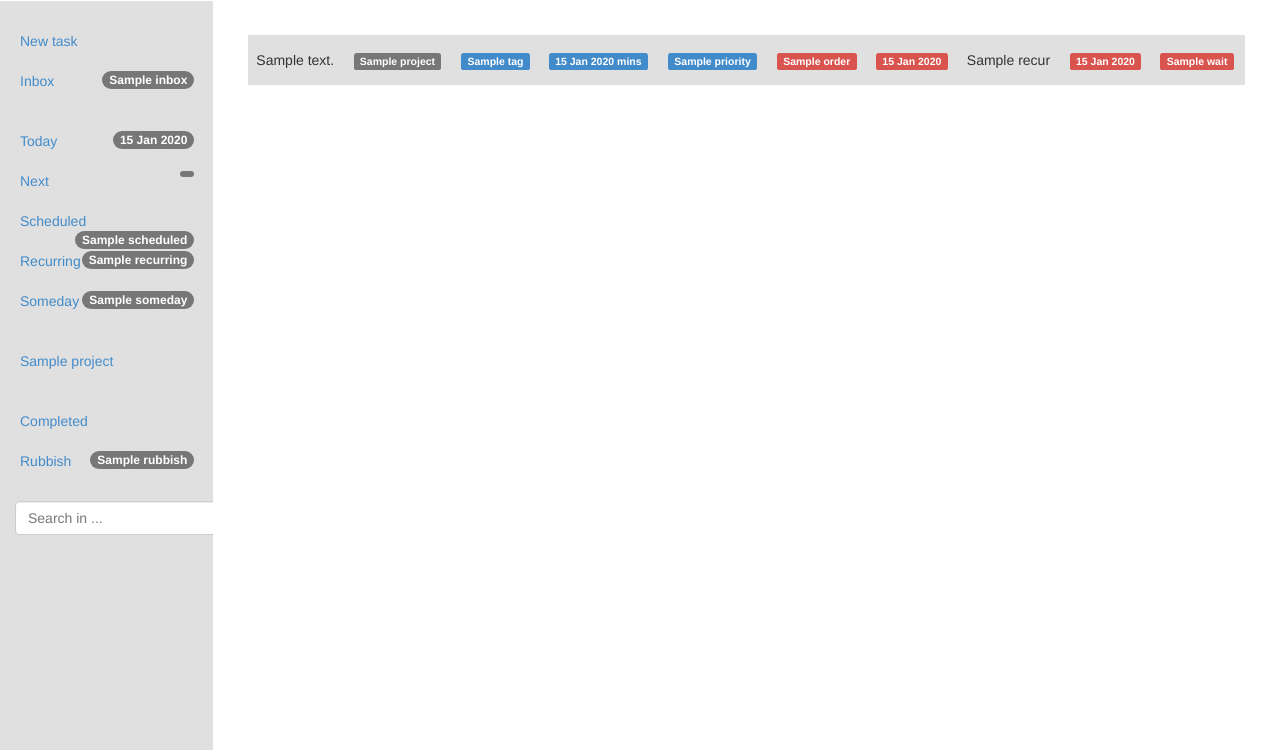
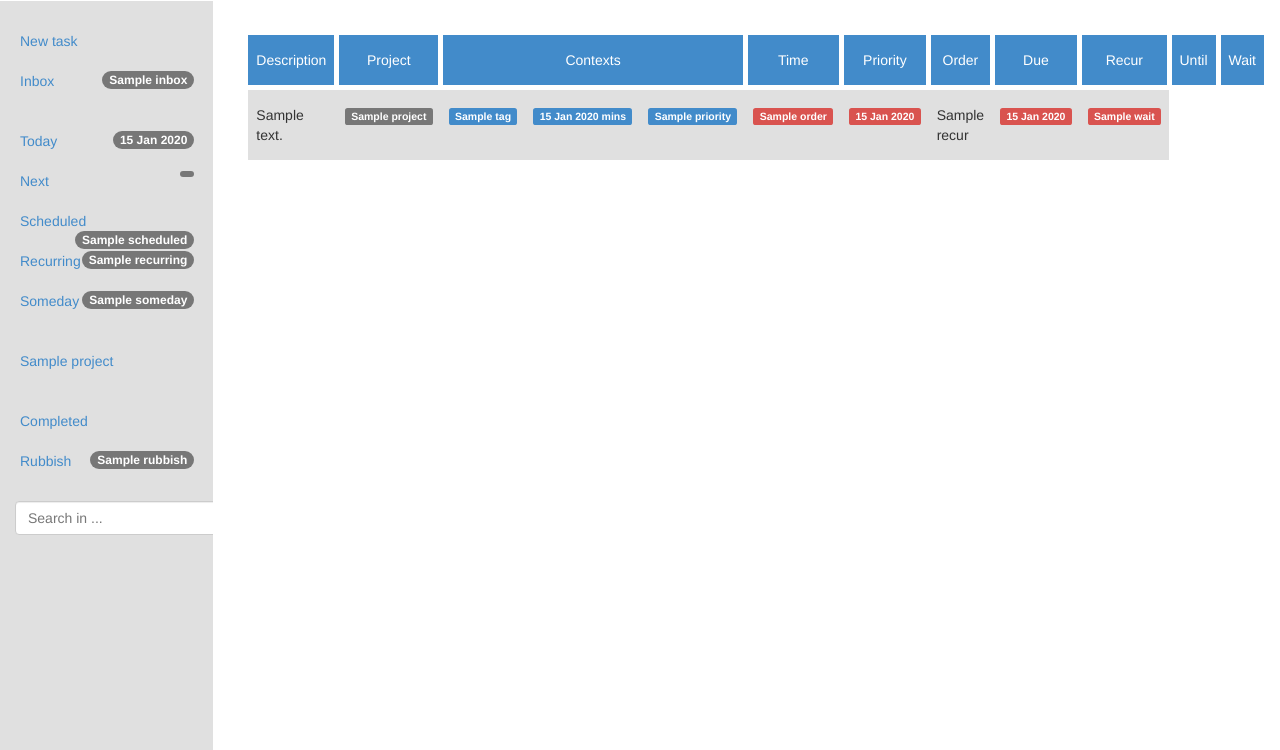
Before and after one commit to countermeasure/taask, a Django app: template tasks/templates/list_tasks.html in a window 1280 px wide. Shown: the part 50-800 px from the top of the page. Run offline with Django 3.2, Linux system fonts and the light colour scheme; the template is opened without the code that fills it: most values are stand-ins (such as "Sample title", 1, 10 or a date in 2020); parts of the project's set-up code (start-up, migrations or seed data) failed here and were passed over; some libraries are stand-ins or nearby versions.

Commit message:
Table header is visible and styled

```diff
--- a/static/css/taask.css
+++ b/static/css/taask.css
@@ -110,13 +110,23 @@ body {
  * Table
  */
 
-#tasktable tbody tr {
+#tasktable tbody tr,
+#tasktable thead tr {
   border-top: 5px solid #ffffff;
   border-bottom: 5px solid #ffffff;
   background-color: #e0e0e0;
 }
 
-#tasktable tbody tr td {
+#tasktable thead tr th {
+  border-right: 5px solid #ffffff;
+  text-align: center;
+  font-weight: normal;
+  color: #ffffff;
+  background-color: #428bca;
+}
+
+#tasktable tbody tr td,
+#tasktable thead tr th {
   padding-top: 15px;
   padding-bottom: 15px;
 }
@@ -124,6 +134,10 @@ body {
 #tasktable tbody tr:hover {
   cursor: pointer;
   background-color: #bcd1e3;
+}
+
+#tasktable thead tr:hover {
+  cursor: pointer;
 }
 
 
@@ -145,7 +159,7 @@ body {
 
 .panel .panel-body,
 .panel .panel-footer {
-  background-color: #e0e0e0;
+  background-color: #aac9e3;
   border: 0px;
   border-radius: 0px;
 }
--- a/tasks/templates/list_tasks.html
+++ b/tasks/templates/list_tasks.html
@@ -3,13 +3,11 @@
 {% block content %}
 
   <table class="table tablesorter" id="tasktable">
-    <thead class="hidden">
+    <thead>
       <tr>
         <th>Description</th>
         <th>Project</th>
-        <th>Context 3</th>
-        <th>Context 2</th>
-        <th>Context 1</th>
+        <th colspan="3">Contexts</th>
         <th>Time</th>
         <th>Priority</th>
         <th>Order</th>
```
